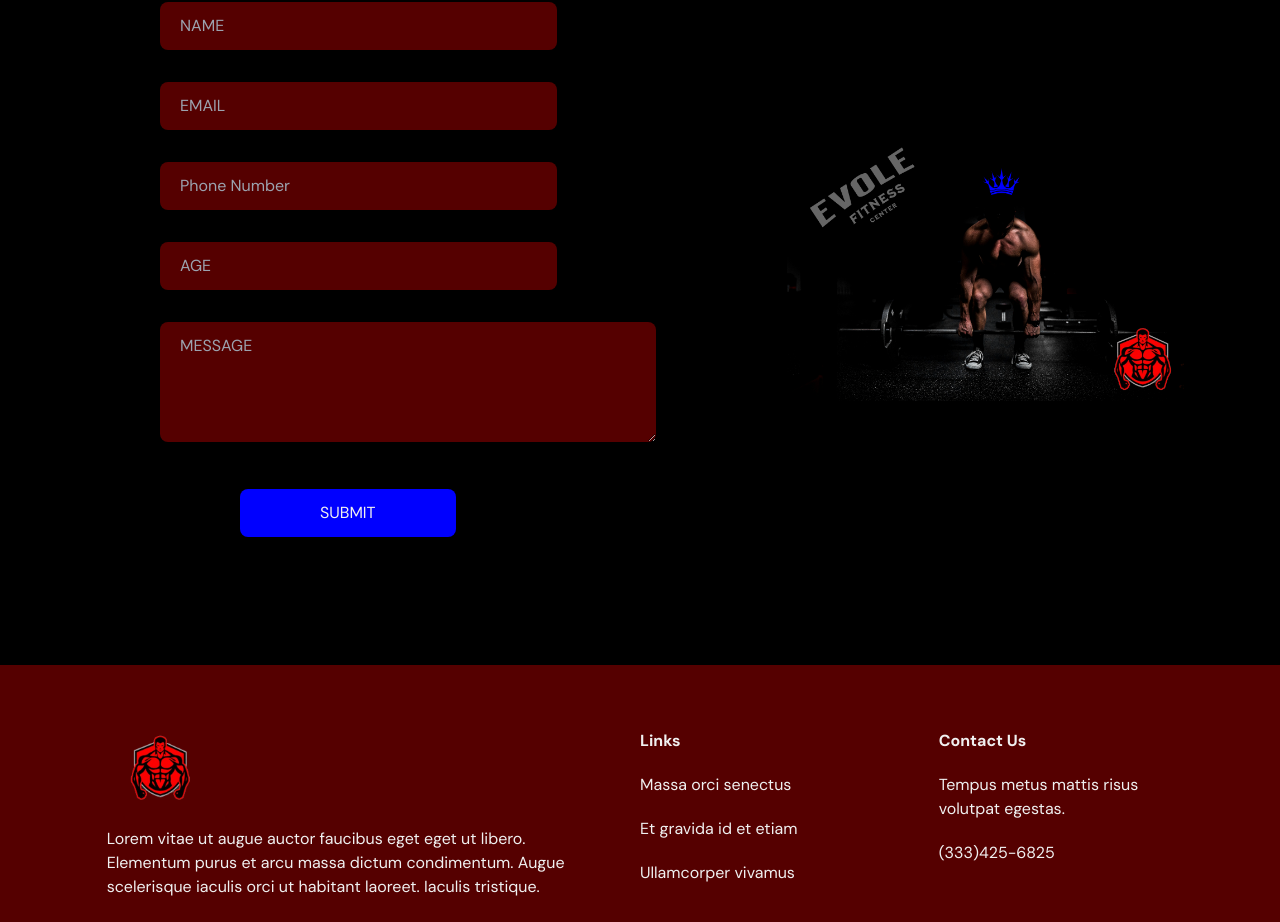
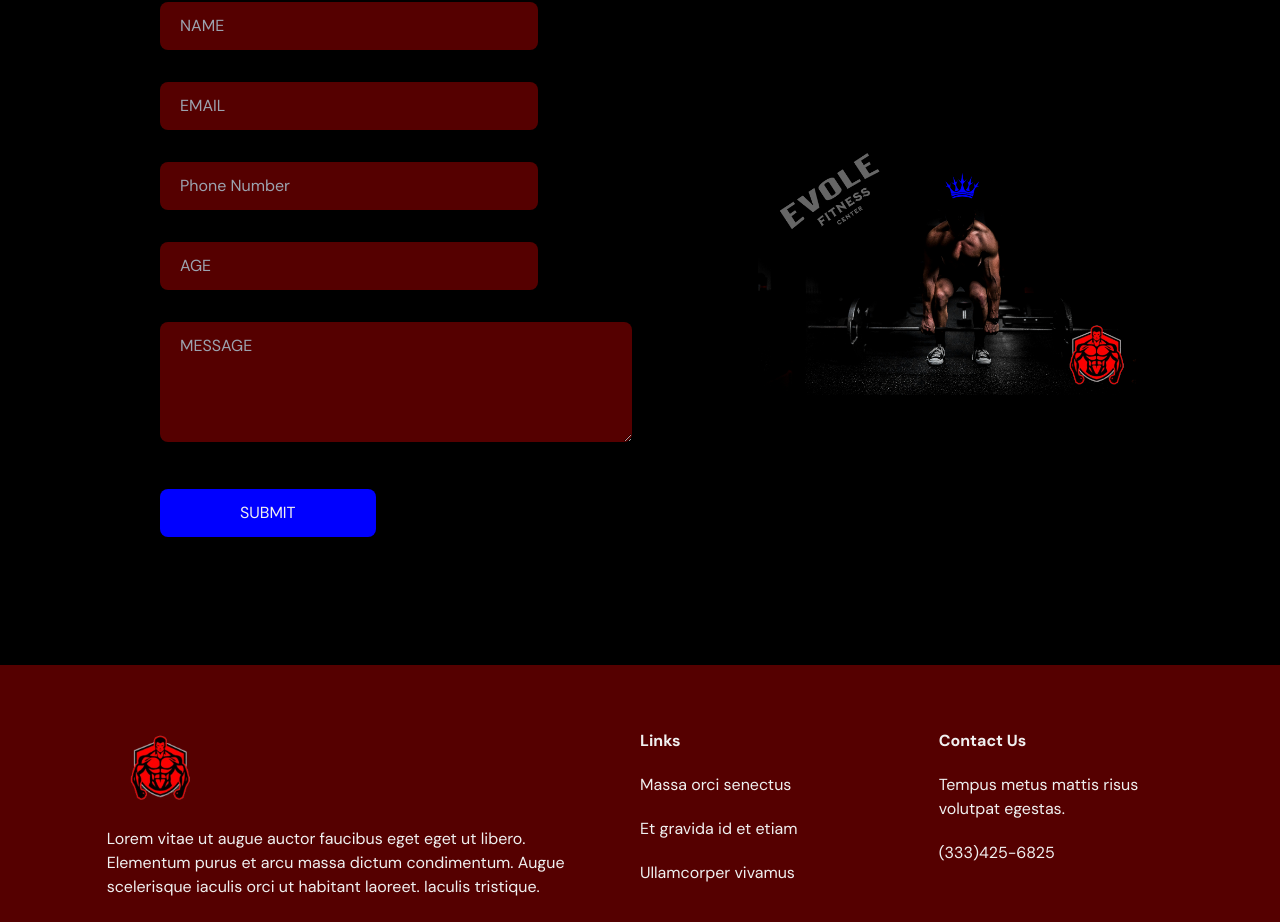
Before and after one commit to amossarahall124/evolve-fitness-gym, a React (Vite) app: page / in a window 1280 px wide. Shown: the part 4167-5089 px from the top of the page. Built offline with nearby package versions, Linux system fonts and the light colour scheme.

Commit message:
fix margins

```diff
--- a/src/scenes/contactUs/index.tsx
+++ b/src/scenes/contactUs/index.tsx
@@ -154,7 +154,7 @@ const ContactUs = ({ setSelectedPage }: Props) => {
 
               <button
                 type="submit"
-                className="mt-2 rounded-lg bg-secondary-500 hover:bg-gray-100 px-20 py-3 transition duration-500 hover:text-white ml-20"
+                className="mt-2 rounded-lg bg-secondary-500 hover:bg-gray-100 px-20 py-3 transition duration-500 hover:text-white lg:ml-20"
               >
                 SUBMIT
               </button>
@@ -162,7 +162,7 @@ const ContactUs = ({ setSelectedPage }: Props) => {
           </motion.div>
 
           <motion.div
-            className="relative mt-16 basis-2/5 md:mt-0"
+            className="relative mt-16 basis-2/5 md:mt-0 mr-12 lg:mr-0"
             initial="hidden"
             whileInView="visible"
             viewport={{ once: true, amount: 0.5 }}
```
